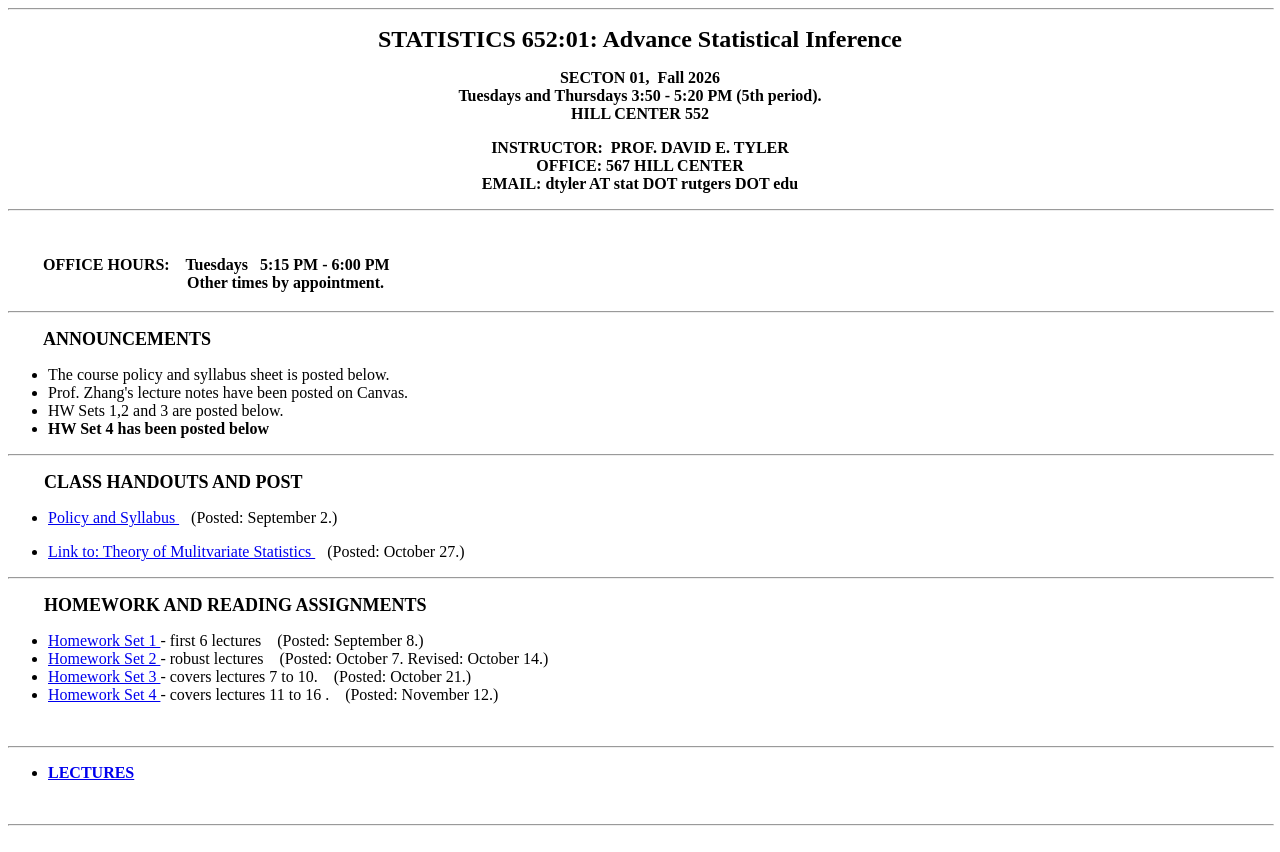
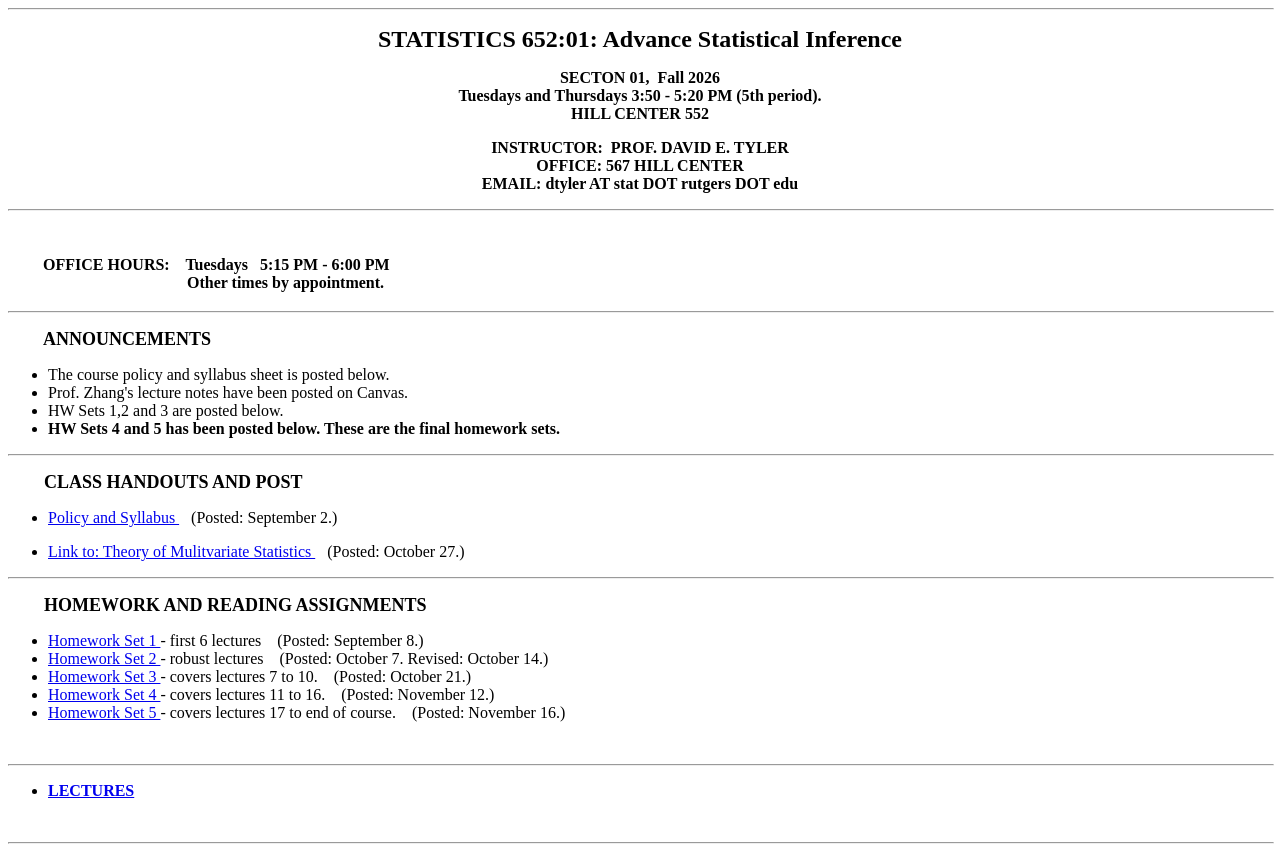
Before and after one commit to DTYLER-RUTGERS/DTYLER-RUTGERS.github.io, a plain HTML site: page Stat652/index.html in a window 1280 px wide. Drawn offline with Linux system fonts and the light colour scheme.

Commit message:
Revise course announcements and homework assignments
Updated homework sets and added new links for course materials.

```diff
--- a/Stat652/index.html
+++ b/Stat652/index.html
@@ -45,7 +45,7 @@ ANNOUNCEMENTS</font></font> </b>
 <li> The course policy and syllabus sheet is posted below.  </li>
 <li> Prof. Zhang's lecture notes have been posted on Canvas. </li>
 <li> HW Sets 1,2 and 3 are posted below. </li>
- <li> <b> HW Set 4 has been posted below </b>  </li>
+ <li> <b> HW Sets 4 and 5 has been posted below. These are the final homework sets. </b>  </li>
    <!--
 <li> <b> REMINDER: HW Set 2 will be collected on Thursday, November 5. <br>
    Please hand in a hard COPY of your homework set at class on Thursday, rather than send it
@@ -103,8 +103,15 @@ Homework Set 3 </a> - covers lectures 7 to 10. &nbsp;&nbsp; (Posted: October 21.
 <li>
 <a
 href="https://dtyler-rutgers.github.io/Stat652/S652-HW4.pdf">
-Homework Set 4 </a> - covers lectures 11 to 16 . &nbsp;&nbsp; (Posted: November 12.)
+Homework Set 4 </a> - covers lectures 11 to 16. &nbsp;&nbsp; (Posted: November 12.)
 </li>
+
+<li>
+<a
+href="https://dtyler-rutgers.github.io/Stat652/S652-HW5.pdf">
+Homework Set 5 </a> - covers lectures 17 to end of course. &nbsp;&nbsp; (Posted: November 16.)
+</li>
+
 </ul>
 
 <br>
```
